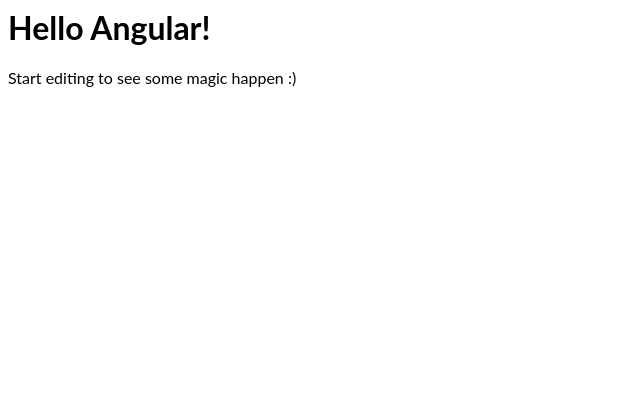
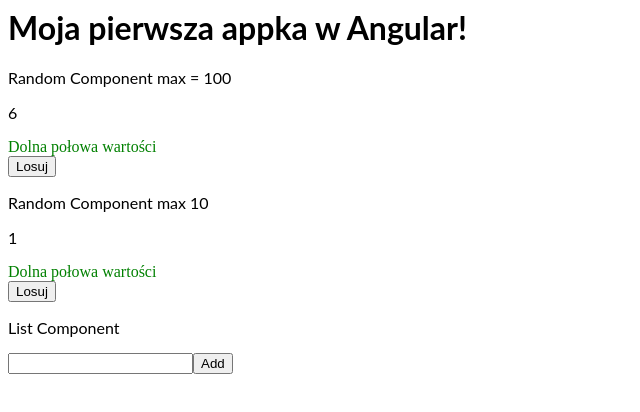
Before and after one commit to fd46507/angular-war9i7, an Angular app: page / in a window 1280 px wide. Shown: the top 412 px of the page, without its empty margins (0-640 px from the left). Built offline with nearby package versions, Linux system fonts and the light colour scheme.

Commit message:
4 files modified, 7 added

```diff
--- a/src/app/app.component.html
+++ b/src/app/app.component.html
@@ -1,4 +1,8 @@
-<hello name="{{ name }}"></hello>
-<p>
-  Start editing to see some magic happen :)
-</p>
+<hello name="{{ text }}"></hello>
+<app-random ran1="{{ ran1 }}" ran11="{{ ran11 }}"> </app-random>
+<div id="half"></div>
+<button type="button" (click)="getRandom()">Losuj</button>
+<app-random1 ran2="{{ ran2 }}" ran22="{{ ran22 }}"></app-random1>
+<div id="half1"></div>
+<button type="button" (click)="getRandom1()">Losuj</button>
+<app-list></app-list>
--- a/src/app/app.component.ts
+++ b/src/app/app.component.ts
@@ -1,10 +1,50 @@
-import { Component } from '@angular/core';
+import { Component, Inject, OnInit, VERSION } from '@angular/core';
+import { RandomService } from './random/random.service';
 
 @Component({
   selector: 'my-app',
   templateUrl: './app.component.html',
-  styleUrls: [ './app.component.css' ]
+  styleUrls: ['./app.component.css'],
 })
-export class AppComponent  {
-  name = 'Angular';
+export class AppComponent implements OnInit {
+  constructor(private myService: RandomService) {
+  }
+
+  text = 'Moja pierwsza appka w Angular';
+  ran1 = 'Random Component max = 100';
+  cos = new RandomService();
+  ran11 = this.cos.getRandomInt(100);
+  ran2 = 'Random Component max 10';
+  ran22 = this.cos.getRandomInt(10);
+
+  getRandom() {
+    this.ran11 = this.cos.getRandomInt(100);
+    let el = document.getElementById('half');
+    console.log(el);
+    if (this.ran11 > 50) {
+      el.innerHTML = 'Górna połowa wartości';
+      el.style.color = 'red';
+    } else {
+      el.innerHTML = 'Dolna połowa wartości';
+      el.style.color = 'green';
+    }
+    return this.ran11;
+  }
+
+  getRandom1() {
+    this.ran22 = this.cos.getRandomInt(10);
+    let el = document.getElementById('half1');
+    if (this.ran22 > 5) {
+      el.innerHTML = 'Górna połowa wartości';
+      el.style.color = 'red';
+    } else {
+      el.innerHTML = 'Dolna połowa wartości';
+      el.style.color = 'green';
+    }
+  }
+
+  ngOnInit(): void {
+    this.getRandom();
+    this.getRandom1();
+  }
 }
--- a/src/app/hello.component.ts
+++ b/src/app/hello.component.ts
@@ -2,9 +2,9 @@ import { Component, Input } from '@angular/core';
 
 @Component({
   selector: 'hello',
-  template: `<h1>Hello {{name}}!</h1>`,
-  styles: [`h1 { font-family: Lato; }`]
+  template: `<h1>{{name}}!</h1>`,
+  styles: [`h1 { font-family: Lato; }`],
 })
-export class HelloComponent  {
+export class HelloComponent {
   @Input() name: string;
 }
--- /dev/null
+++ b/src/app/list/list.component.css
@@ -0,0 +1,3 @@
+p {
+  font-family: Lato;
+}
--- /dev/null
+++ b/src/app/list/list.component.html
@@ -0,0 +1,10 @@
+<p>List Component</p>
+<input [(ngModel)]="name" #newPerson />
+
+<button type="button" (click)="addPerson(newPerson.value)">Add</button>
+
+<ul id="lista">
+  <!-- <li *ngFor="let person of people">
+    {{ person }} <a href="/" id="usun">Delete</a>
+  </li> -->
+</ul>
--- /dev/null
+++ b/src/app/list/list.component.ts
@@ -0,0 +1,39 @@
+import { Component, OnInit } from '@angular/core';
+
+@Component({
+  selector: 'app-list',
+  templateUrl: './list.component.html',
+  styleUrls: ['./list.component.css'],
+})
+export class ListComponent implements OnInit {
+  name = '';
+  ids = 0;
+  constructor() {}
+
+  people = [];
+
+  ngOnInit() {}
+
+  deletePerson(el, li) {
+    el.removeChild(li);
+  }
+
+  addPerson(newPersonn: string) {
+    if (newPersonn) {
+      this.people.push(newPersonn);
+    }
+    let el = document.getElementById('lista');
+    let li = document.createElement('li');
+    li.innerHTML = this.people[this.ids] + '  ';
+    let a = document.createElement('a');
+    a.innerHTML = 'delete';
+    a.setAttribute('href', '#');
+    a.addEventListener('click', this.deletePerson.bind(null, el, li));
+    li.appendChild(a);
+    el.appendChild(li);
+    this.ids++;
+    let n = document.getElementById('nowy');
+    console.log(n);
+    this.name = '';
+  }
+}
--- /dev/null
+++ b/src/app/random/random.component.css
@@ -0,0 +1,3 @@
+p {
+  font-family: Lato;
+}
--- /dev/null
+++ b/src/app/random/random.component.html
@@ -0,0 +1,4 @@
+<p>{{ ran1 }}</p>
+<p>{{ ran11 }}</p>
+<p>{{ ran2 }}</p>
+<p>{{ ran22 }}</p>
--- /dev/null
+++ b/src/app/random/random.component.ts
@@ -0,0 +1,17 @@
+import { Component, OnInit, Input } from '@angular/core';
+
+@Component({
+  selector: 'app-random, app-random1',
+  templateUrl: './random.component.html',
+  styleUrls: ['./random.component.css'],
+})
+export class RandomComponent implements OnInit {
+  @Input() ran1: string;
+  @Input() ran11: string;
+  @Input() ran2: string;
+  @Input() ran22: string;
+
+  constructor() {}
+
+  ngOnInit() {}
+}
--- /dev/null
+++ b/src/app/random/random.service.ts
@@ -0,0 +1,10 @@
+import { Injectable } from '@angular/core';
+
+@Injectable()
+export class RandomService {
+  constructor() {}
+
+  getRandomInt(temp) {
+    return Math.floor(Math.random() * temp) + 1;
+  }
+}
```
Also changed, not shown: src/app/app.module.ts (+15 -4 lines).
